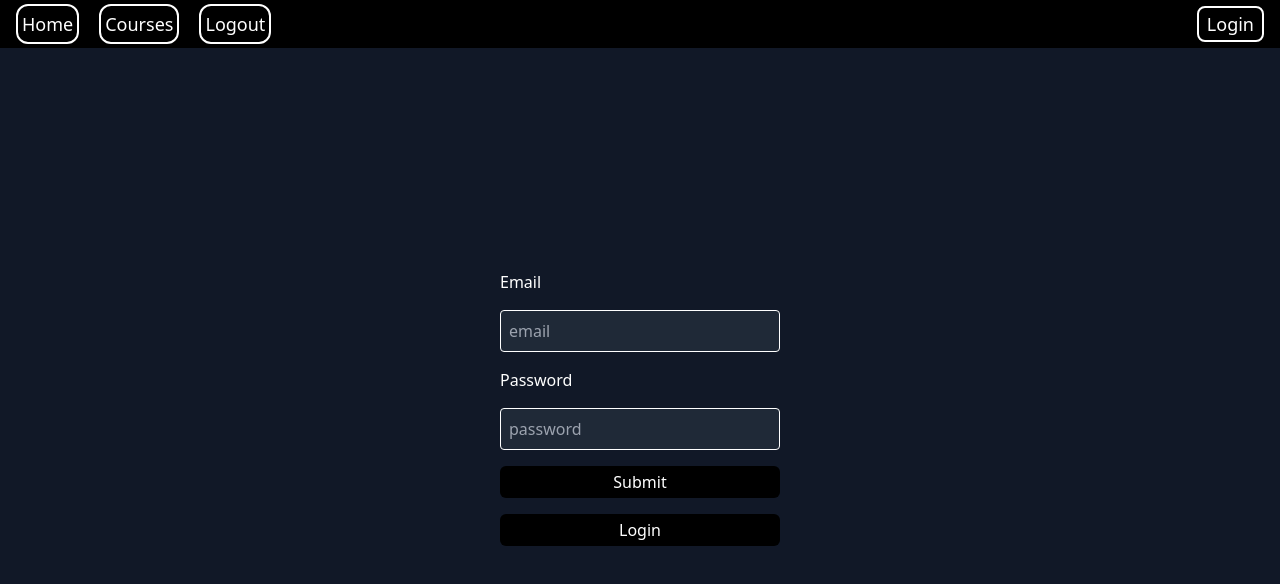
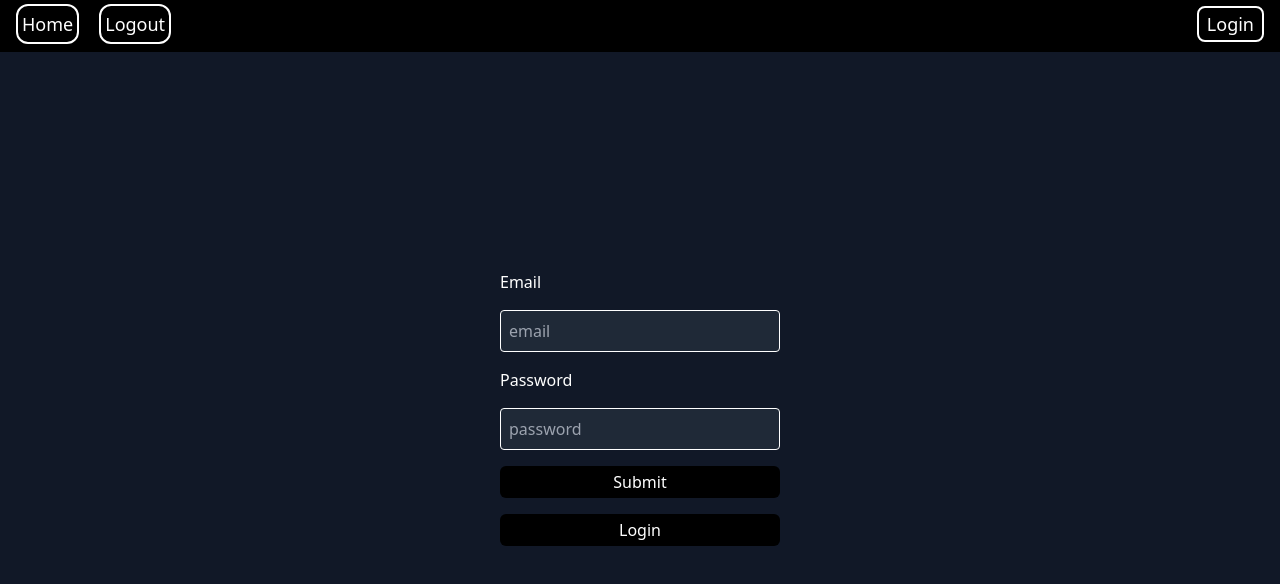
Before and after one commit to AlandelFresno/ChallengePractice, a React (Create React App) app: page /login in a window 1280 px wide. Shown: the top 584 px of the page. Built offline with nearby package versions, Linux system fonts and the light colour scheme.

Commit message:
Change aim project
Update Readme.md,
better style in Menugrid,
Navbar searchbar doesn't appear in searchPage,
Better style in MainPage,
Remove courses route

```diff
--- a/src/Routes/PrivateRoute.js
+++ b/src/Routes/PrivateRoute.js
@@ -18,7 +18,6 @@ const PrivateRoute = () => {
       <Route exact path='/' element={<Navigate to='/home'/>}/>
       <Route exact path='/home' element={<MainPage/>}/>
       <Route exact path='/login' element={<Navigate to='/home'/>}/>
-      <Route exact path='/courses' element={<CoursesPage />} />
       <Route exact path='/search' element={<SearchPage/>} />
       <Route path='/search/:id' element={<DishDetailsPage/>} />
       <Route path="*" element={<ErrorPage />}/>
--- a/src/components/Menugrid.js
+++ b/src/components/Menugrid.js
@@ -4,17 +4,20 @@ const Menugrid = (prop) => {
 
   const {menu} = prop;
 
-  console.log(menu);
+  // console.log(menu);
 
   return (
 
       <div>
-        <img
-          src={menu.image}
-          className='border border-full border-white ml-4 img_size'
-          alt=''
-          />
-        <p className='pt-1 pb-3'>{menu.tile}</p>
+        <div className='flex flex-col justify-center  items-center '>
+
+          <img
+            src={menu.image}
+            className='border border-full border-white img_size'
+            alt=''
+            />
+          <p className='pt-1 pb-3 pl-2 '>{menu.tile}</p>
+        </div>
       </div>
 
   );
--- a/src/components/Navbar.js
+++ b/src/components/Navbar.js
@@ -1,6 +1,6 @@
 import React from 'react';
 import { useDispatch, useSelector } from 'react-redux';
-import { Link, useNavigate } from 'react-router-dom';
+import { Link, useNavigate, useLocation } from 'react-router-dom';
 
 import { LogOut } from '../redux/actions/auth';
 import { obtain } from '../redux/actions/search';
@@ -9,8 +9,9 @@ import SearchBar from './SearchBar';
 
 export const Navbar = (token) => {
 
-  const navigate = useNavigate()
+  const navigate = useNavigate();
   const dispatch = useDispatch();
+  const location = useLocation();
   const {value} = useSelector(state => state.search);
 
   const handleSubmit = (e) => {
@@ -19,18 +20,37 @@ export const Navbar = (token) => {
     navigate('/search');
   };
 
+  const handleCondition = () => {
+
+    if ( location.pathname === '/search') {
+      return (<></>);
+    } else if ( token.token ) {
+      return (
+        <form className='searchbar pt-1 pl-4' onSubmit={handleSubmit}>
+          <SearchBar placeholder={value}/>
+        </form>
+      );
+    } else {
+      return ( <></> );
+    };
+  };
+
+  console.log(location);
+
+
   return (
-    <div className='navbar_container bg-black text-white fixed top-0 flex w-screen justify-between items-center'>
+    <div
+      className='navbar_container bg-black
+                text-white fixed top-0 flex w-screen
+                justify-between items-center
+                pb-1'
+    >
 
       <div className='link_container flex item-center'>
         <Link
           to='/'
           className='border-2 border-white rounded-xl a_navbar m-1 ml-4 mt-1 p-1 no-underline text-lg'
         >Home</Link>
-        <Link
-          to='/courses'
-          className='courses_link border-2 border-white rounded-xl a_navbar m-1 ml-4 mt-1 p-1 no-underline text-lg'
-        >Courses</Link>
         <button
           onClick={() => {
             dispatch(LogOut());
@@ -41,13 +61,14 @@ export const Navbar = (token) => {
         > Logout</button>
 
          {
-           ( token.token ? (
-              <form className='searchbar' onSubmit={handleSubmit}>
-                <SearchBar placeholder={value}/>
-              </form>
-           ): (
-              <></>
-           ))
+          handleCondition()
+          //  ( token.token ? (
+          //     <form className='searchbar pt-1' onSubmit={handleSubmit}>
+          //       <SearchBar placeholder={value}/>
+          //     </form>
+          //  ): (
+          //     <></>
+          //  ))
          }
       </div>
       <div>
--- a/src/pages/MainPage.js
+++ b/src/pages/MainPage.js
@@ -10,13 +10,11 @@ export const MainPage = () => {
   return (
     <div className='bg-gray-900 min-h-screen  text-white pt-12'>
 
-      <div className='flex flex-row justify-center pt-4'>
-        <p className='ml-4'> Price: counter</p>
-        <p className='ml-4'> Preparation time: counter2</p>
-        <p className='ml-4'> Health score: counter3</p>
+      <div>
+        <h3 className='flex justify-center items-center max-heigh-40 h-40 text-lg'> Menu </h3>
       </div>
       <div className='w-full flex justify-center'>
-        <div className=' mt-40  grid grid-cols-3 w-96'>
+        <div className=' mt-10  grid grid-cols-4 w-3/4'>
             {
               menuTen.map((prop) => {
 
@@ -26,7 +24,9 @@ export const MainPage = () => {
                 })
             }
         </div>
-
+      </div>
+      <div className='w-full flex justify-center pt-10'>
+        <p> The prices are unavailable and this is the Menu for this month</p>
       </div>
     </div>
   );
```
Also changed, not shown: 1 other file (tests, documents, lock files or other folders).
